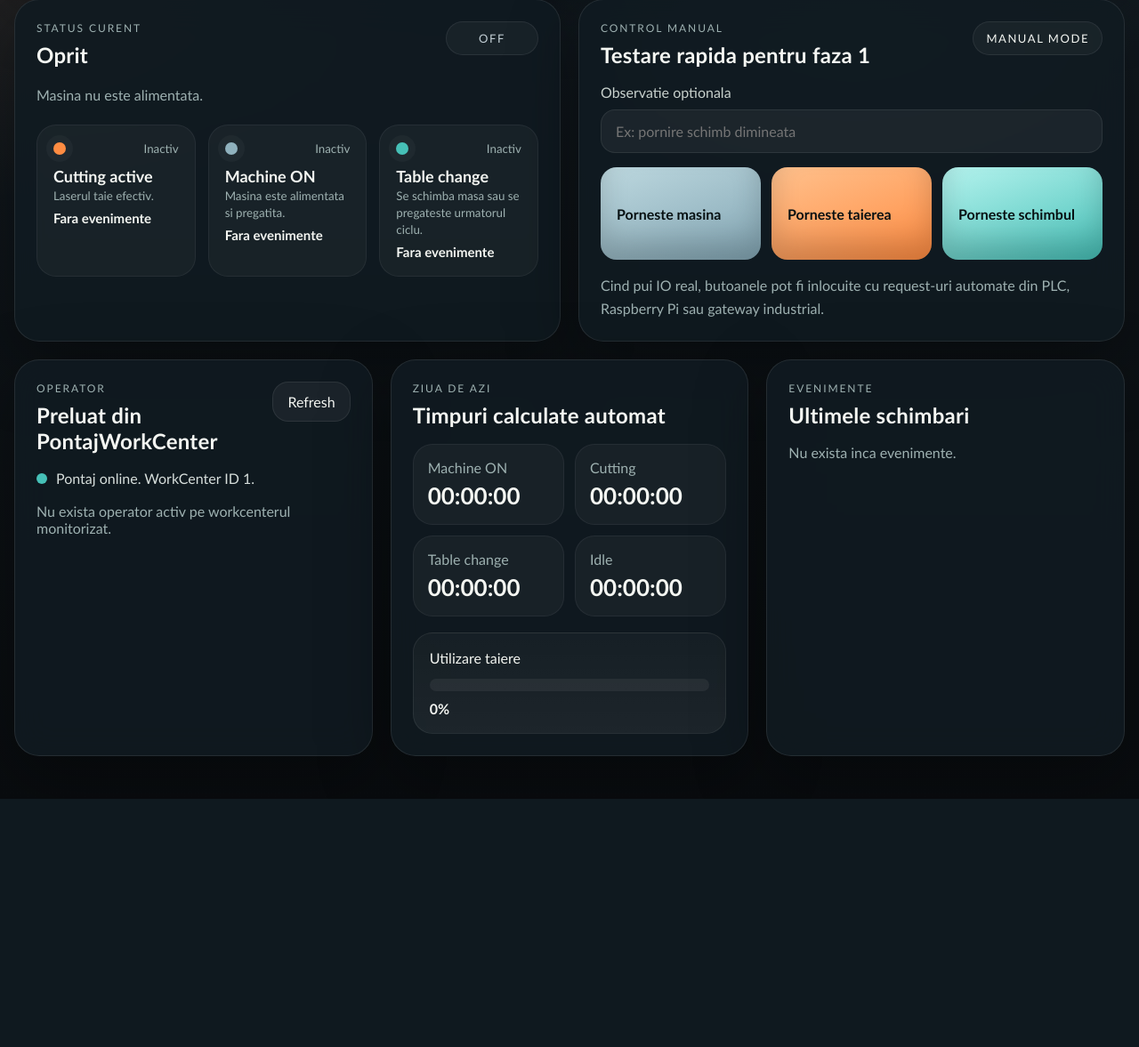
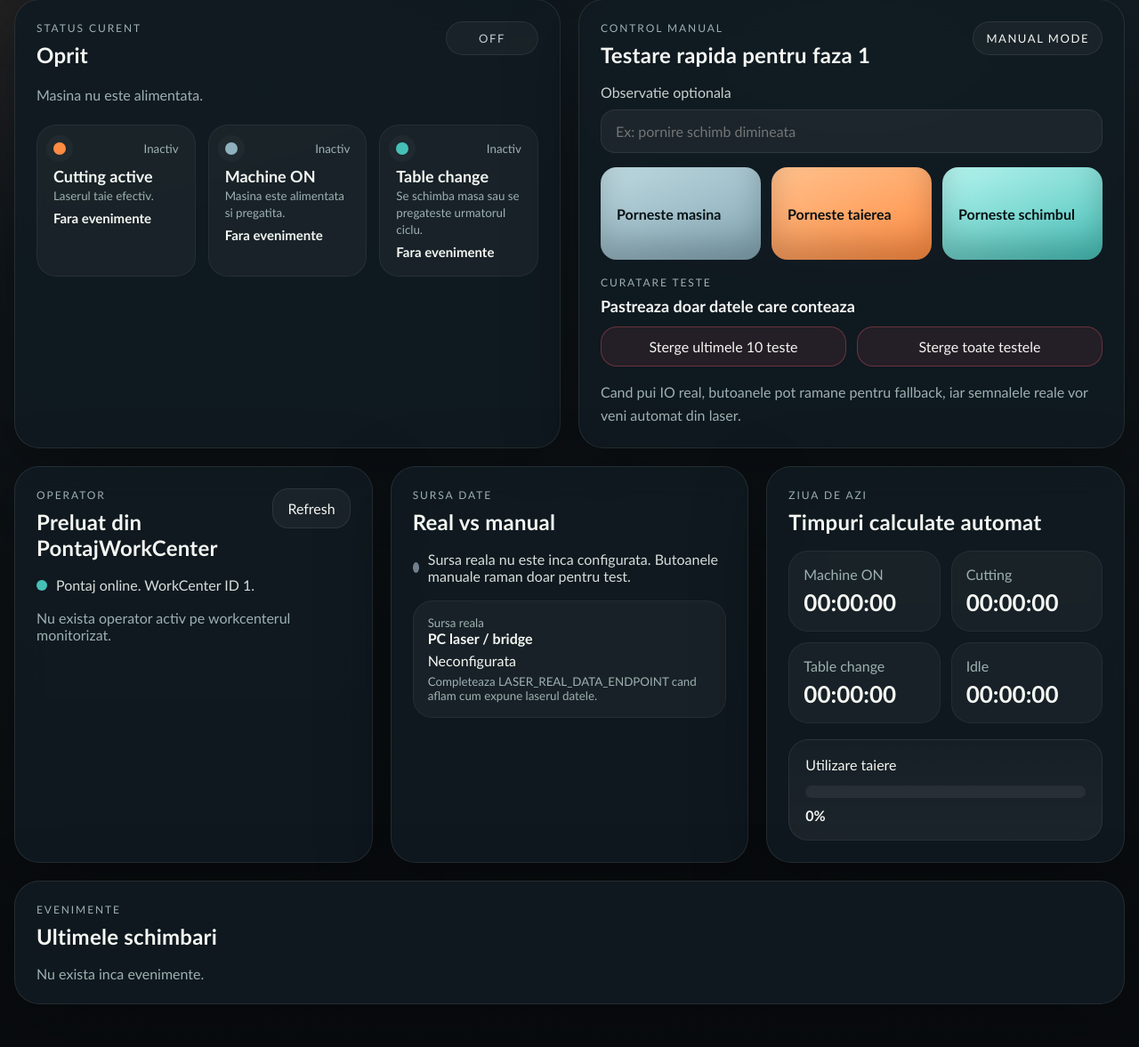
Before and after one commit to EDUARD2020204039/Laser-Trumatic-L3030, a Flask app: page / in a window 1280 px wide. Shown: the part 345-1522 px from the top of the page at 89% size. Before the commit the page ends 1243 px from the top, so only its background shows below. Run offline with Flask 3, Linux system fonts and the light colour scheme; data that the repository does not hold is empty.

Commit message:
Add manual test cleanup controls

```diff
--- a/app.py
+++ b/app.py
@@ -66,6 +66,7 @@ STATE_DEFINITIONS = {
 
 app = Flask(__name__)
 app.config["JSON_SORT_KEYS"] = False
+MANUAL_SOURCE_PREFIX = "manual"
 
 
 def now_local() -> datetime:
@@ -134,6 +135,21 @@ def get_pontaj_settings() -> dict[str, str | int]:
         "driver": os.getenv("PONTAJ_SQL_DRIVER", DEFAULT_ODBC_DRIVER),
         "workcenter_id": int(os.getenv("PONTAJ_WORKCENTER_ID", "1")),
         "timeout": int(os.getenv("PONTAJ_SQL_TIMEOUT", "5")),
+    }
+
+
+def get_real_data_settings() -> dict[str, str]:
+    endpoint = os.getenv("LASER_REAL_DATA_ENDPOINT", "").strip()
+    name = os.getenv("LASER_REAL_DATA_NAME", "PC laser / bridge")
+    return {
+        "name": name,
+        "endpoint": endpoint,
+        "status": "configured" if endpoint else "pending",
+        "message": (
+            f"Sursa reala este pregatita prin {name}."
+            if endpoint
+            else "Sursa reala nu este inca configurata. Butoanele manuale raman doar pentru test."
+        ),
     }
 
 
@@ -233,6 +249,7 @@ def fetch_recent_events(limit: int = 18) -> list[dict]:
             "operator_id": row["operator_id"],
             "operator_name": row["operator_name"],
             "created_at": row["created_at"],
+            "is_manual": str(row["source"]).startswith(MANUAL_SOURCE_PREFIX),
         }
         for row in rows
     ]
@@ -369,6 +386,38 @@ def insert_event(signal_name: str, value: bool, source: str, note: str | None, o
         connection.commit()
 
 
+def delete_events(mode: str, limit: int | None = None) -> int:
+    with get_sqlite_connection() as connection:
+        if mode == "manual_latest":
+            rows = connection.execute(
+                """
+                SELECT id
+                FROM signal_events
+                WHERE source LIKE ?
+                ORDER BY created_at DESC, id DESC
+                LIMIT ?
+                """,
+                (f"{MANUAL_SOURCE_PREFIX}%", limit or 10),
+            ).fetchall()
+            ids = [row["id"] for row in rows]
+            if not ids:
+                return 0
+            placeholders = ",".join("?" for _ in ids)
+            connection.execute(f"DELETE FROM signal_events WHERE id IN ({placeholders})", ids)
+            connection.commit()
+            return len(ids)
+
+        if mode == "manual_all":
+            cursor = connection.execute(
+                "DELETE FROM signal_events WHERE source LIKE ?",
+                (f"{MANUAL_SOURCE_PREFIX}%",),
+            )
+            connection.commit()
+            return cursor.rowcount if cursor.rowcount != -1 else 0
+
+    raise ValueError(f"Unsupported delete mode: {mode}")
+
+
 def build_event_sequence(signal_name: str, target_value: bool, current_signals: dict[str, dict]) -> list[dict]:
     events: list[dict] = []
 
@@ -449,6 +498,7 @@ def build_dashboard_payload() -> dict:
         "current_signals": current_signals,
         "stats_today": stats_today,
         "operator_snapshot": operator_snapshot,
+        "real_data_source": get_real_data_settings(),
         "recent_events": fetch_recent_events(),
         "signal_definitions": SIGNAL_DEFINITIONS,
         "updated_at": now_local().isoformat(timespec="seconds"),
@@ -515,6 +565,27 @@ def create_event():
     )
 
 
+@app.route("/api/events", methods=["DELETE"])
+def delete_event_history():
+    data = request.get_json(silent=True) or {}
+    mode = (data.get("mode") or "manual_latest").strip()
+    limit = data.get("limit")
+
+    try:
+        deleted_count = delete_events(mode=mode, limit=int(limit) if limit is not None else None)
+    except ValueError as exc:
+        return jsonify({"success": False, "message": str(exc)}), 400
+
+    return jsonify(
+        {
+            "success": True,
+            "message": f"Deleted {deleted_count} event(s).",
+            "deleted_count": deleted_count,
+            "dashboard": build_dashboard_payload(),
+        }
+    )
+
+
 init_db()
 
 
--- a/static/app.css
+++ b/static/app.css
@@ -150,9 +150,14 @@ input {
 }
 
 .operator-card,
+.source-card,
 .metrics-card,
 .timeline-card {
     grid-column: span 4;
+}
+
+.timeline-card {
+    grid-column: span 12;
 }
 
 .card-head {
@@ -251,6 +256,15 @@ input {
     color: #c8d1cd;
 }
 
+.subsection-head {
+    margin: 18px 0 12px;
+}
+
+.subsection-head h3 {
+    margin: 0;
+    font-size: 18px;
+}
+
 .note-input {
     width: 100%;
     padding: 14px 16px;
@@ -322,7 +336,27 @@ input {
     border: 1px solid rgba(255, 255, 255, 0.08);
 }
 
+.cleanup-grid {
+    display: grid;
+    grid-template-columns: repeat(2, minmax(0, 1fr));
+    gap: 12px;
+    margin-bottom: 16px;
+}
+
+.danger-button {
+    border-color: rgba(255, 93, 108, 0.32);
+    background: rgba(255, 93, 108, 0.09);
+}
+
 .operator-status-row {
+    display: flex;
+    align-items: center;
+    gap: 10px;
+    margin-bottom: 18px;
+    color: #d7dfdc;
+}
+
+.source-status-row {
     display: flex;
     align-items: center;
     gap: 10px;
@@ -351,11 +385,38 @@ input {
 }
 
 .operator-list,
+.source-panel,
 .timeline {
     display: flex;
     flex-direction: column;
     gap: 12px;
     margin-top: 14px;
+}
+
+.source-panel {
+    margin-top: 0;
+}
+
+.source-panel-item {
+    padding: 16px;
+    border-radius: 22px;
+    background: rgba(255, 255, 255, 0.04);
+    border: 1px solid rgba(255, 255, 255, 0.06);
+}
+
+.source-panel-item strong,
+.source-panel-item p,
+.source-panel-item small {
+    display: block;
+}
+
+.source-panel-item strong,
+.source-panel-item p {
+    margin: 0 0 6px;
+}
+
+.source-panel-item small {
+    color: var(--muted);
 }
 
 .metrics-grid {
@@ -470,6 +531,7 @@ input {
     .status-card,
     .controls-card,
     .operator-card,
+    .source-card,
     .metrics-card,
     .timeline-card {
         grid-column: auto;
@@ -496,7 +558,8 @@ input {
 
     .signal-grid,
     .button-grid,
-    .metrics-grid {
+    .metrics-grid,
+    .cleanup-grid {
         grid-template-columns: 1fr;
     }
 
--- a/static/app.js
+++ b/static/app.js
@@ -25,6 +25,8 @@ function bindActions() {
     });
 
     document.getElementById("refresh-operator").addEventListener("click", loadDashboard);
+    document.getElementById("delete-latest-tests").addEventListener("click", () => deleteEvents("manual_latest", 10));
+    document.getElementById("delete-all-tests").addEventListener("click", () => deleteEvents("manual_all"));
 }
 
 async function loadDashboard() {
@@ -73,12 +75,49 @@ async function sendEvent(signalName, value) {
     }
 }
 
+async function deleteEvents(mode, limit = null) {
+    if (state.isSubmitting) {
+        return;
+    }
+
+    const confirmMessage = mode === "manual_all"
+        ? "Stergi toate evenimentele manuale de test?"
+        : `Stergi ultimele ${limit} evenimente manuale de test?`;
+
+    if (!window.confirm(confirmMessage)) {
+        return;
+    }
+
+    state.isSubmitting = true;
+
+    try {
+        const response = await fetch(window.appConfig.eventsUrl, {
+            method: "DELETE",
+            headers: { "Content-Type": "application/json" },
+            body: JSON.stringify({ mode, limit })
+        });
+
+        const payload = await response.json();
+        if (!response.ok || !payload.success) {
+            throw new Error(payload.message || "Nu am putut sterge evenimentele.");
+        }
+
+        state.dashboard = payload.dashboard;
+        renderDashboard(payload.dashboard);
+    } catch (error) {
+        window.alert(error.message);
+    } finally {
+        state.isSubmitting = false;
+    }
+}
+
 function renderDashboard(payload) {
     renderHeader(payload);
     renderMachineState(payload.current_state);
     renderSignals(payload.current_signals);
     renderButtons(payload.current_signals);
     renderOperator(payload.operator_snapshot);
+    renderSource(payload.real_data_source);
     renderStats(payload.stats_today);
     renderTimeline(payload.recent_events);
 }
@@ -180,6 +219,27 @@ function renderStats(stats) {
     document.getElementById("utilization-fill").style.width = `${Math.min(stats.utilization_percent, 100)}%`;
 }
 
+function renderSource(realDataSource) {
+    const dot = document.getElementById("source-dot");
+    const text = document.getElementById("source-status-text");
+    const panel = document.getElementById("source-panel");
+
+    dot.className = "dot";
+    if (realDataSource.status === "configured") {
+        dot.classList.add("connected");
+    }
+
+    text.textContent = realDataSource.message;
+    panel.innerHTML = `
+        <div class="source-panel-item">
+            <small>Sursa reala</small>
+            <strong>${realDataSource.name}</strong>
+            <p>${realDataSource.status === "configured" ? "Configurata" : "Neconfigurata"}</p>
+            <small>${realDataSource.endpoint || "Completeaza LASER_REAL_DATA_ENDPOINT cand aflam cum expune laserul datele."}</small>
+        </div>
+    `;
+}
+
 function renderTimeline(events) {
     const timeline = document.getElementById("timeline");
     timeline.innerHTML = "";
@@ -199,7 +259,7 @@ function renderTimeline(events) {
             </div>
             <strong>${event.signal_label}: ${event.value ? "ON" : "OFF"}</strong>
             <p>${event.operator_name || "Fara operator"}</p>
-            <small>${event.note || "Fara observatii"}</small>
+            <small>${event.note || "Fara observatii"}${event.is_manual ? " · test manual" : ""}</small>
         `;
         timeline.appendChild(item);
     });
--- a/templates/index.html
+++ b/templates/index.html
@@ -57,8 +57,20 @@
                     <button class="action-button teal" data-signal="table_change" id="button-table_change">Table change</button>
                 </div>
 
+                <div class="subsection-head">
+                    <div>
+                        <p class="section-label">Curatare teste</p>
+                        <h3>Pastreaza doar datele care conteaza</h3>
+                    </div>
+                </div>
+
+                <div class="cleanup-grid">
+                    <button class="ghost-button danger-button" id="delete-latest-tests">Sterge ultimele 10 teste</button>
+                    <button class="ghost-button danger-button" id="delete-all-tests">Sterge toate testele</button>
+                </div>
+
                 <p class="hint">
-                    Cind pui IO real, butoanele pot fi inlocuite cu request-uri automate din PLC, Raspberry Pi sau gateway industrial.
+                    Cand pui IO real, butoanele pot ramane pentru fallback, iar semnalele reale vor veni automat din laser.
                 </p>
             </section>
 
@@ -81,6 +93,24 @@
                 </div>
 
                 <div class="operator-list" id="operator-list"></div>
+            </section>
+
+            <section class="card source-card">
+                <div class="card-head">
+                    <div>
+                        <p class="section-label">Sursa date</p>
+                        <h2>Real vs manual</h2>
+                    </div>
+                </div>
+
+                <div class="source-status-row">
+                    <span class="dot" id="source-dot"></span>
+                    <span id="source-status-text">Se verifica sursa reala...</span>
+                </div>
+
+                <div class="source-panel" id="source-panel">
+                    <p class="empty-state">Nu exista inca informatie despre sursa reala.</p>
+                </div>
             </section>
 
             <section class="card metrics-card">
```
Also changed, not shown: README.md.
